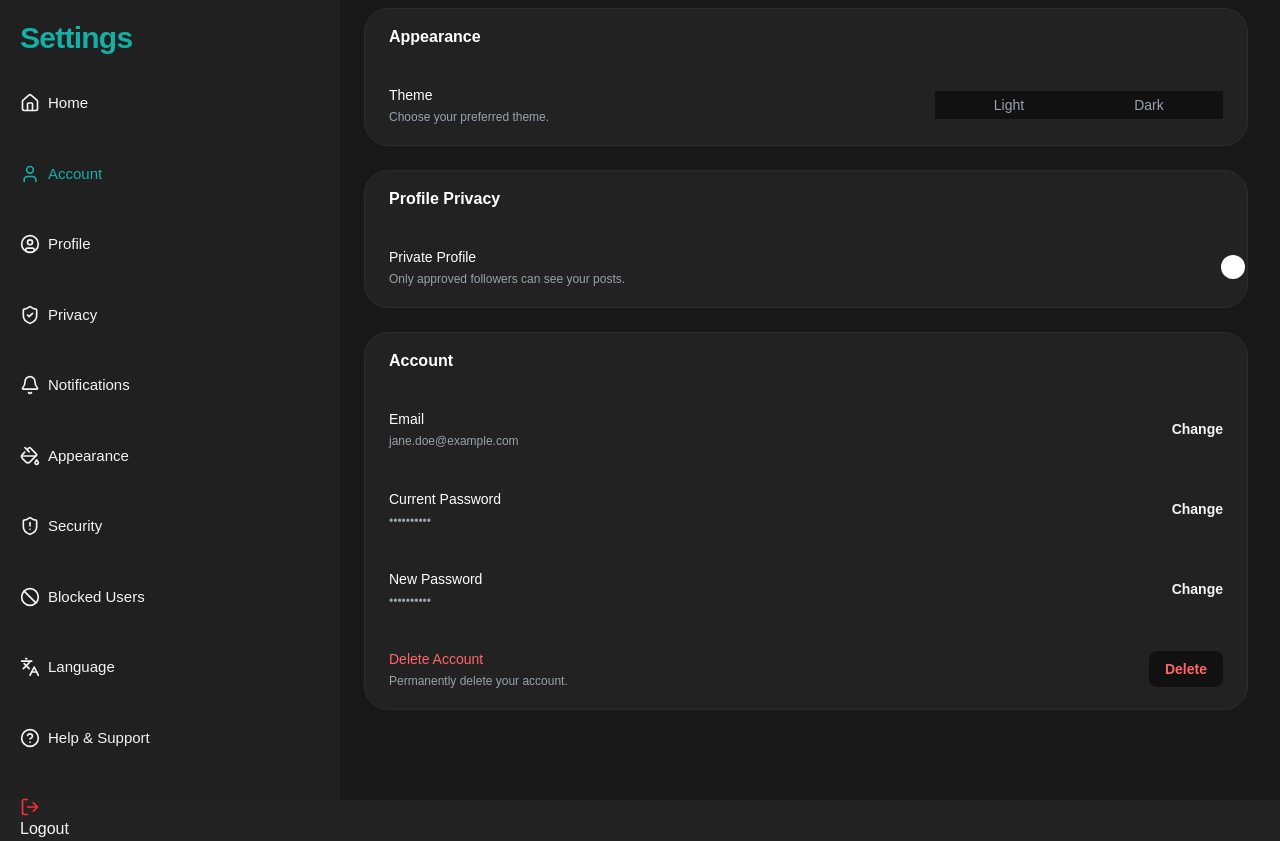
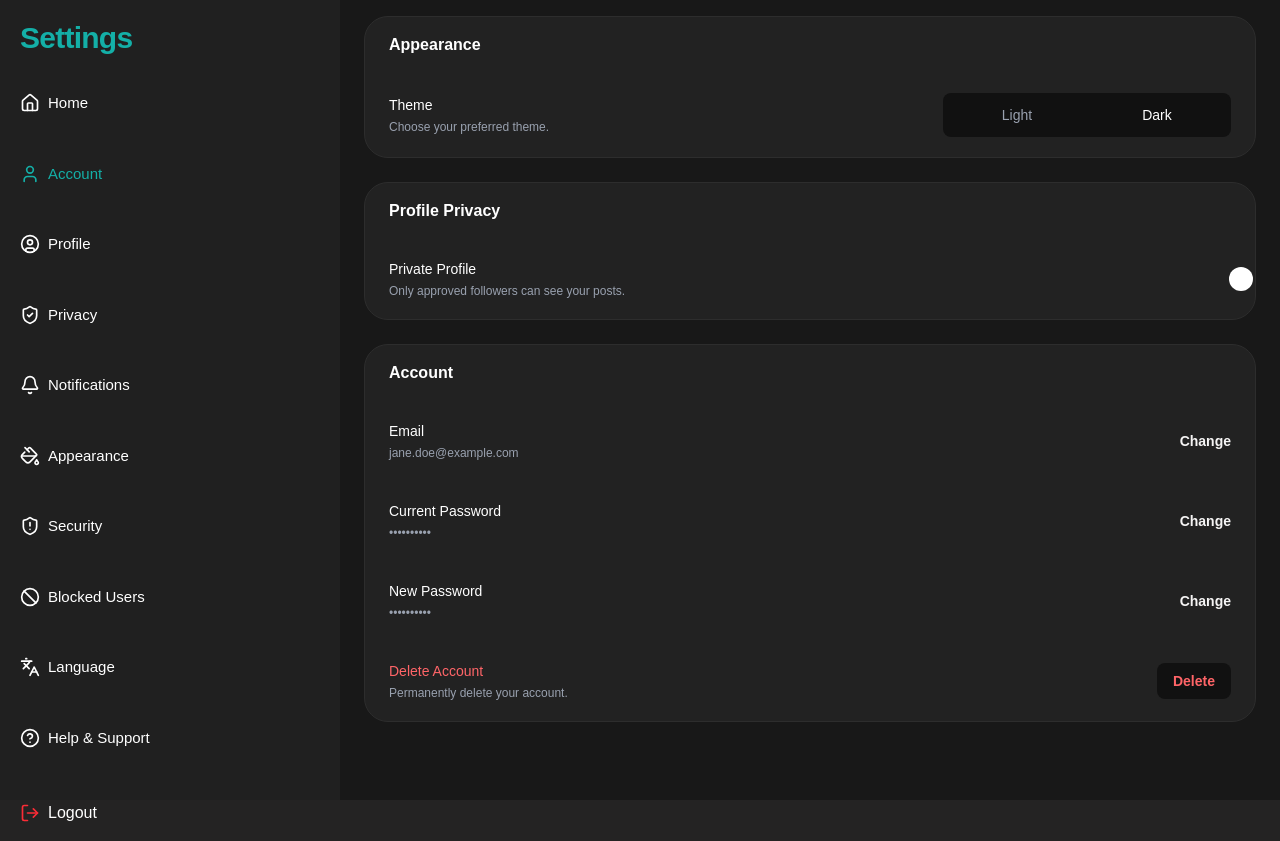
Before and after one commit to Astra-max/social-app, a Next.js app in the folder front-end/: page /view/Settings in a window 1280 px wide. Built offline with nearby package versions, Linux system fonts and the light colour scheme; no server answers.

Commit message:
fix: remove route navigation from map since it was interfering with ui rendering

```diff
--- a/front-end/app/view/Settings/settings.tsx
+++ b/front-end/app/view/Settings/settings.tsx
@@ -30,46 +30,41 @@ const TABS = [
 ] as const;
 
 const tabButtonClass = (active: boolean) =>
-  active
-    ? "text-[#14afa7] font-bold"
-    : "";
+  active ? "text-[#14afa7] font-bold" : "text-white";
 
 export default function SettingsPage() {
   const [activeTab, setActiveTab] = useState("account");
   const [theme, setTheme] = useState<"light" | "dark">("dark");
   const [privateProfile, setPrivateProfile] = useState(true);
 
-  const { push } = useRouter();
+  const router = useRouter();
 
   return (
     <div className="w-full h-screen bg-[#181818]">
       <div className="grid h-full grid-cols-1 sm:grid-cols-[340px_1fr]">
         {/* Sidebar */}
-        <nav className="w-[100%] flex h-full min-h-screen flex-col bg-[#202020] p-5">
+        <nav className="flex h-full min-h-screen flex-col bg-[#202020] p-5">
           <h1 className="mb-6 text-3xl font-bold tracking-tight text-[#14afa7]">
             Settings
           </h1>
 
-          <ul className="flex gap-6 flex-col justify-evenly">
+          <ul className="flex flex-col gap-6">
             {TABS.map((tab) => {
               const Icon = tab.icon;
               const active = activeTab === tab.id;
-              if (tab.label === "Home" && active) {
-                push("/view/Home")
-                return null;
-              }
 
               return (
                 <li key={tab.id}>
                   <button
                     onClick={() => {
-                      if (tab.label === "Home") {
-                        push("/view/Home")
+                      if (tab.id === "home") {
+                        router.push("/view/Home");
+                        return;
                       }
-                      setActiveTab(tab.id)
-                    }
-                    }
-                    className={`flex  gap-2 w-full items-center text-white-900 py-3 text-left text-[15px] font-medium cursor-pointer ${tabButtonClass(
+
+                      setActiveTab(tab.id);
+                    }}
+                    className={`flex w-full items-center gap-2 py-3 text-left text-[15px] font-medium cursor-pointer ${tabButtonClass(
                       active
                     )}`}
                   >
@@ -80,16 +75,17 @@ export default function SettingsPage() {
               );
             })}
           </ul>
-          <div className="mt-9">
-            <p className="text-align-middle">
+
+          <div className="mt-auto pt-10">
+            <button className="inline-flex items-center gap-2 text-base text-white">
               <LogOut className="text-red-500" size={20} strokeWidth={2} />
               Logout
-            </p>
+            </button>
           </div>
         </nav>
 
         {/* Content */}
-        <div className="h-full overflow-y-auto pr-2 mr-6 ml-6 mt-2 mb-5">
+        <div className="h-full overflow-y-auto px-6 py-4">
           <div className="space-y-6">
             {/* Appearance */}
             <div className="rounded-3xl border border-[#2d2d2d] bg-[#222222]">
@@ -105,15 +101,15 @@ export default function SettingsPage() {
                   </p>
                 </div>
 
-                <div className="flex w-72 bg-[#111] p-1">
+                <div className="flex w-72 rounded-lg bg-[#111] p-1">
                   {(["light", "dark"] as const).map((t) => (
                     <button
                       key={t}
                       onClick={() => setTheme(t)}
-                      className={`flex-1 rounded-lg text-sm font-medium capitalize ${
+                      className={`flex-1 rounded-lg py-2 text-sm font-medium capitalize transition ${
                         theme === t
-                          ? "bg-[--primary-theme] text-gray-400"
-                          : "text-gray-400 hover:bg-[--primary-theme] hover:text-gray-400"
+                          ? "bg-[--primary-theme] text-white"
+                          : "text-gray-400 hover:bg-[--primary-theme] hover:text-white"
                       }`}
                     >
                       {t}
@@ -142,15 +138,13 @@ export default function SettingsPage() {
                 <button
                   role="switch"
                   aria-checked={privateProfile}
-                  onClick={() => setPrivateProfile((v) => !v)}
-                  className={`relative h-7 w-12 rounded-full ${
-                    privateProfile
-                      ? "bg-[--primary-theme]"
-                      : "bg-[#111]"
+                  onClick={() => setPrivateProfile((prev) => !prev)}
+                  className={`relative h-7 w-12 rounded-full transition ${
+                    privateProfile ? "bg-[--primary-theme]" : "bg-[#111]"
                   }`}
                 >
                   <span
-                    className={`absolute top-0.5 h-6 w-6 rounded-full bg-white ${
+                    className={`absolute top-0.5 h-6 w-6 rounded-full bg-white transition-transform ${
                       privateProfile
                         ? "translate-x-[22px]"
                         : "translate-x-0.5"
@@ -182,7 +176,9 @@ export default function SettingsPage() {
 
                 <div className="flex items-center justify-between px-6 py-5">
                   <div>
-                    <p className="text-sm font-medium text-white">Current Password</p>
+                    <p className="text-sm font-medium text-white">
+                      Current Password
+                    </p>
                     <p className="mt-1 text-xs text-gray-400">
                       ••••••••••
                     </p>
@@ -195,7 +191,9 @@ export default function SettingsPage() {
 
                 <div className="flex items-center justify-between px-6 py-5">
                   <div>
-                    <p className="text-sm font-medium text-white">New Password</p>
+                    <p className="text-sm font-medium text-white">
+                      New Password
+                    </p>
                     <p className="mt-1 text-xs text-gray-400">
                       ••••••••••
                     </p>
```
